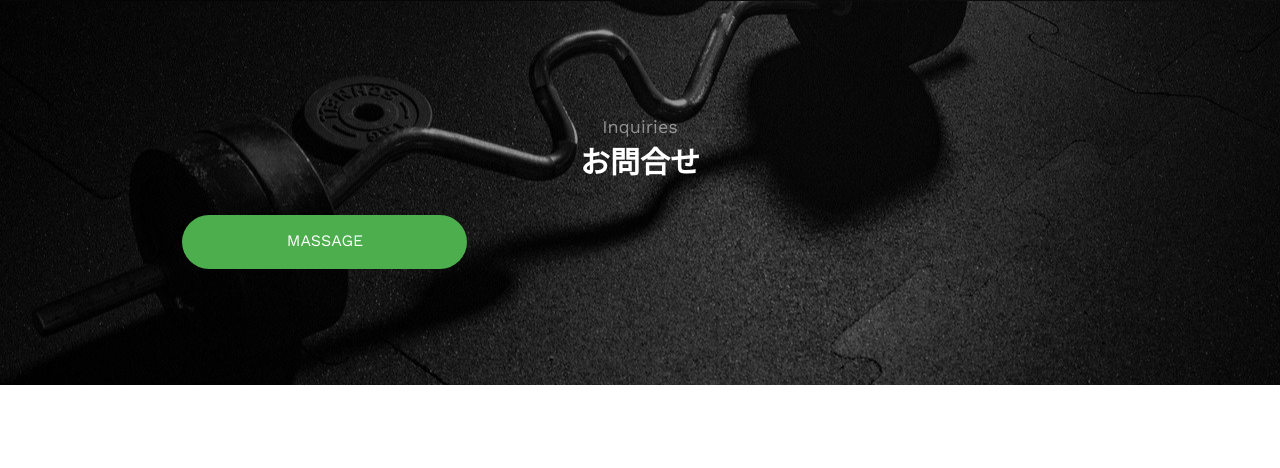
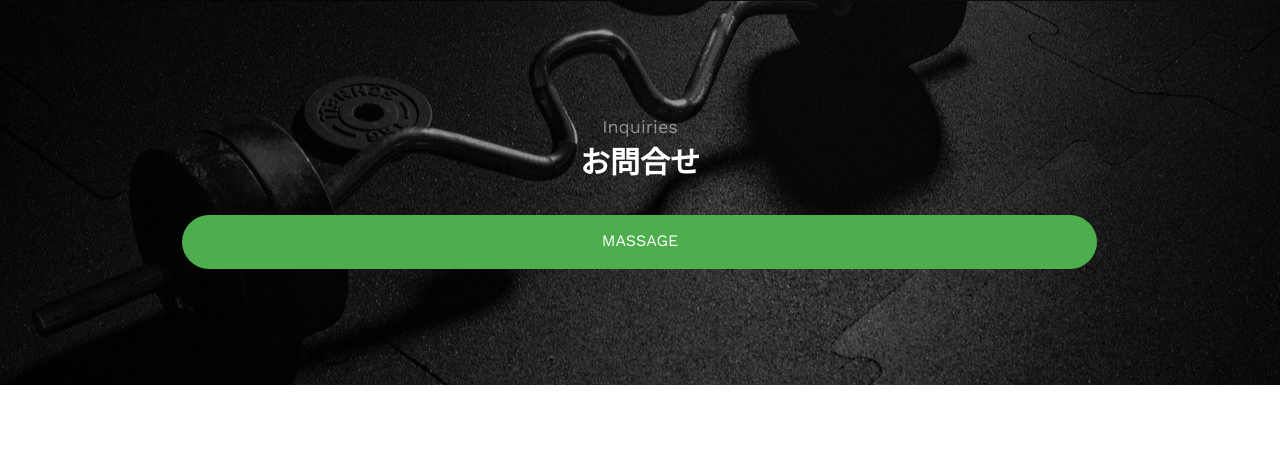
Before and after one commit to tottokohayatarou/ttgym, a PHP site: page /index.php in a window 1280 px wide. Shown: the part 5815-6283 px from the top of the page. Run offline with PHP 8.4, Linux system fonts and the light colour scheme; some web fonts are replaced.

Commit message:
メイン

```diff
--- a/index.html
+++ b/index.html
@@ -1,9 +1,6 @@
 <!DOCTYPE html>
 <html lang="ja">
-<!--[if lt IE 7]>      <html class="no-js lt-ie9 lt-ie8 lt-ie7"> <![endif]-->
-<!--[if IE 7]>         <html class="no-js lt-ie9 lt-ie8"> <![endif]-->
-<!--[if IE 8]>         <html class="no-js lt-ie9"> <![endif]-->
-<!--[if gt IE 8]><!--> <html class="no-js"> <!--<![endif]-->
+<html class="no-js">
 	<head>
 	<meta charset="utf-8">
 	<meta http-equiv="X-UA-Compatible" content="IE=edge">
@@ -518,10 +515,9 @@
 				</div>
 			</div>
 			<div class="row animate-box">
-				<div class="col-md-10 col-md-offset-1">
+				<div class="col-md-10 col-md-offset-1 mr-auto ml-auto">
 					<form class="form-inline">
-						<div class="col-md-4 col-sm-4">
-
+						<div class="col-md-12 col-sm-4">
 							<a href="https://docs.google.com/forms/d/1TpFYHtlsXxpFoi4wW7IOC0CA6_VMSXvdxpqFL6Iv8aQ/edit"><button type="button" class="btn btn-default btn-block">Massage</button></a>
 						</div>
 					</form>
```
Also changed, not shown: css/style.css (line endings or trailing spaces).
